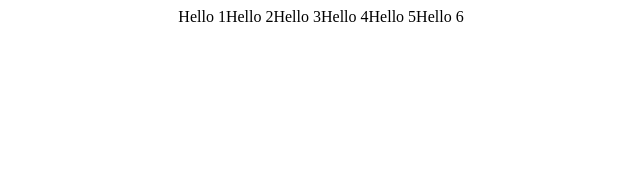
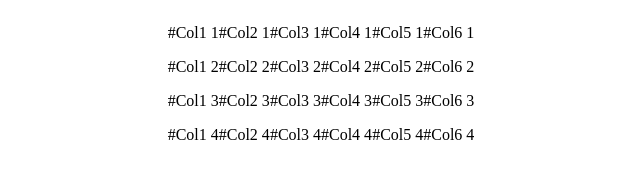
Before and after one commit to bem-hackaton-12-16/bem-grid, a website: page common.bundles/index/index.html in a window 1280 px wide. Shown: the whole page, without its empty margins (319-959 px from the left). Drawn offline with Linux system fonts and the light colour scheme.

Commit message:
правки gulp сборки + vars.post.css

```diff
--- a/common.blocks/vars/vars.post.css
+++ b/common.blocks/vars/vars.post.css
@@ -1,10 +1,7 @@
 :root {
-    --columns: 12;
-    --maxWidth: 1100px;
+    --columns: 10;
+    --columnsExceptOne: 9;
+    --maxWidth: 700px;
     --gutter: 10px;
     --flex: 'flex';
-    --size: 11;
-    --columnsExceptOne: 11;
-
-    --color-blue: #00f;
 }
--- a/common.bundles/index/index.html
+++ b/common.bundles/index/index.html
@@ -11,12 +11,42 @@
 <body>
     <div class="content">
         <div class="row row_mac">
-            <div class="row__col">Hello 1</div>
-            <div class="row__col">Hello 2</div>
-            <div class="row__col">Hello 3</div>
-            <div class="row__col">Hello 4</div>
-            <div class="row__col">Hello 5</div>
-            <div class="row__col">Hello 6</div>
+            <div class="row__col">
+                <p>#Col1 1</p>
+                <p>#Col1 2</p>
+                <p>#Col1 3</p>
+                <p>#Col1 4</p>
+            </div>
+            <div class="row__col row__col_sw_0">
+                <p>#Col2 1</p>
+                <p>#Col2 2</p>
+                <p>#Col2 3</p>
+                <p>#Col2 4</p>
+            </div>
+            <div class="row__col row__col_sw_0">
+                <p>#Col3 1</p>
+                <p>#Col3 2</p>
+                <p>#Col3 3</p>
+                <p>#Col3 4</p>
+            </div>
+            <div class="row__col">
+                <p>#Col4 1</p>
+                <p>#Col4 2</p>
+                <p>#Col4 3</p>
+                <p>#Col4 4</p>
+            </div>
+            <div class="row__col">
+                <p>#Col5 1</p>
+                <p>#Col5 2</p>
+                <p>#Col5 3</p>
+                <p>#Col5 4</p>
+            </div>
+            <div class="row__col">
+                <p>#Col6 1</p>
+                <p>#Col6 2</p>
+                <p>#Col6 3</p>
+                <p>#Col6 4</p>
+            </div>
         </div>
     </div>
 </body>
```
Also changed, not shown: .enb/make.js.
